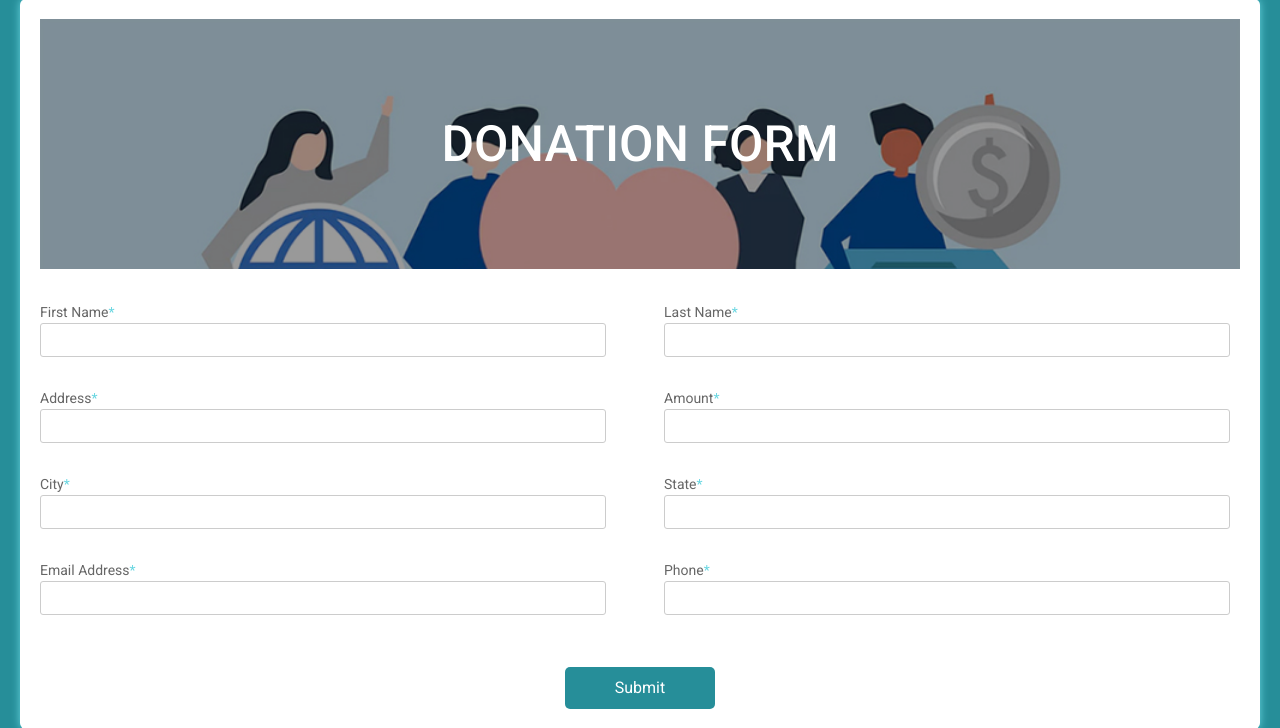
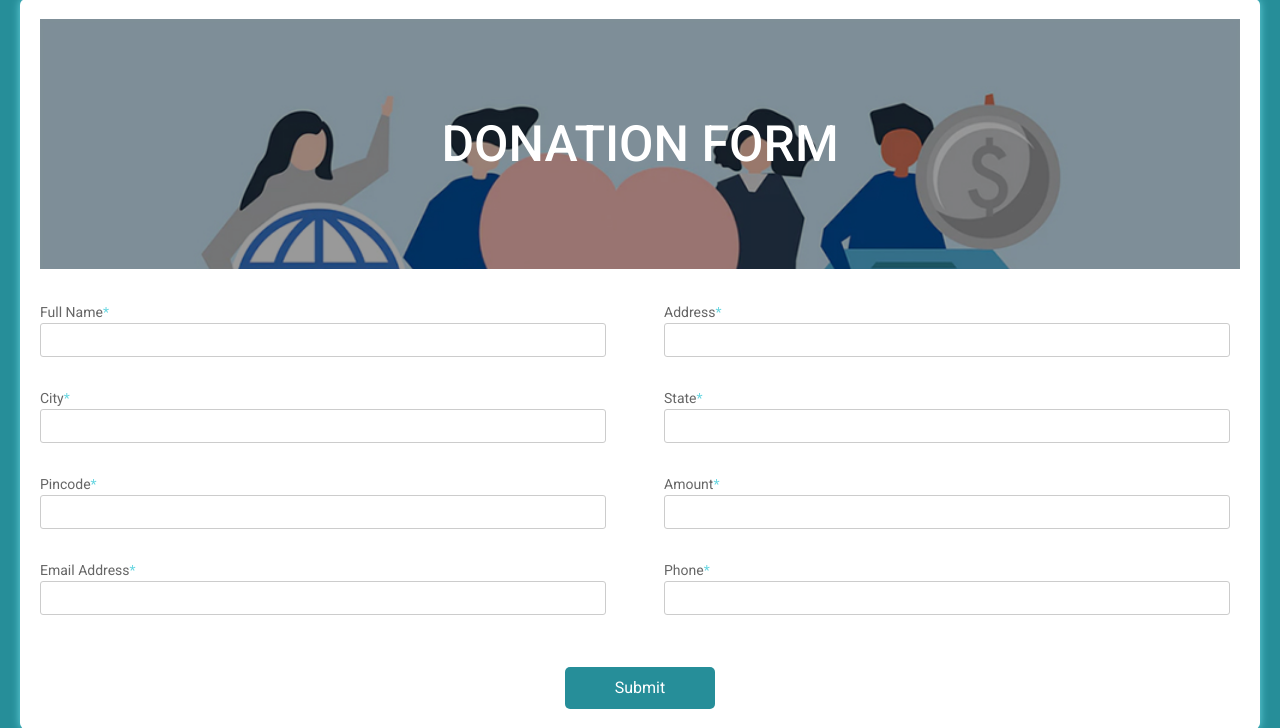
Before and after one commit to TrishaS1401/Donate-App, a Django app: template templates/Pay.html in a window 1280 px wide. Shown: the part 75-803 px from the top of the page. Run offline with Django 3.2, Linux system fonts and the light colour scheme; the template is opened without the code that fills it, so the values that code supplies are empty; some libraries are stand-ins or nearby versions; some web fonts are replaced.

Commit message:
final commit

```diff
--- a/templates/Pay.html
+++ b/templates/Pay.html
@@ -155,21 +155,12 @@
       <fieldset>
         <div class="columns">
           <div class="item">
-            <label for="fname">First Name<span>*</span></label>
-            <input id="fname" type="text" name="fname" />
-          </div>
-          <div class="item">
-            <label for="lname"> Last Name<span>*</span></label>
-            <input id="lname" type="text" name="lname" />
+            <label for="name">Full Name<span>*</span></label>
+            <input id="name" type="text" name="name" />
           </div>
           <div class="item">
             <label for="address">Address<span>*</span></label>
             <input id="address" type="text"   name="address" />
-          </div>
-          <div class="item">
-            <label for="amt">Amount<span>*</span></label>
-            <input type="hidden" value="<?php echo 'OID'.rand(100,1000);?>" name="oderid">
-              <input type="text" name="amount">
           </div>
           <div class="item">
             <label for="city">City<span>*</span></label>
@@ -179,13 +170,22 @@
             <label for="state">State<span>*</span></label>
             <input id="state" type="text"   name="state" />
           </div>
-          <div class="item">
-            <label for="eaddress">Email Address<span>*</span></label>
-            <input id="eaddress" type="text"   name="eaddress" />
+           <div class="item">
+            <label for="zip">Pincode<span>*</span></label>
+            <input id="pincode" type="text"   name="pincode" />
           </div>
           <div class="item">
-            <label for="phone">Phone<span>*</span></label>
-            <input id="phone" type="tel"   name="phone" />
+            <label for="amt">Amount<span>*</span></label>
+            <input type="hidden" value="<?php echo 'OID'.rand(100,1000);?>" name="oderid">
+              <input type="number" name="amount">
+          </div>
+          <div class="item">
+            <label for="email">Email Address<span>*</span></label>
+            <input id="email" type="text"   name="email">
+          </div>
+          <div class="item">
+            <label for="mobile">Phone<span>*</span></label>
+            <input id="mobile" type="tel"   name="mobile">
           </div>
       </fieldset>
       <br/>
```
